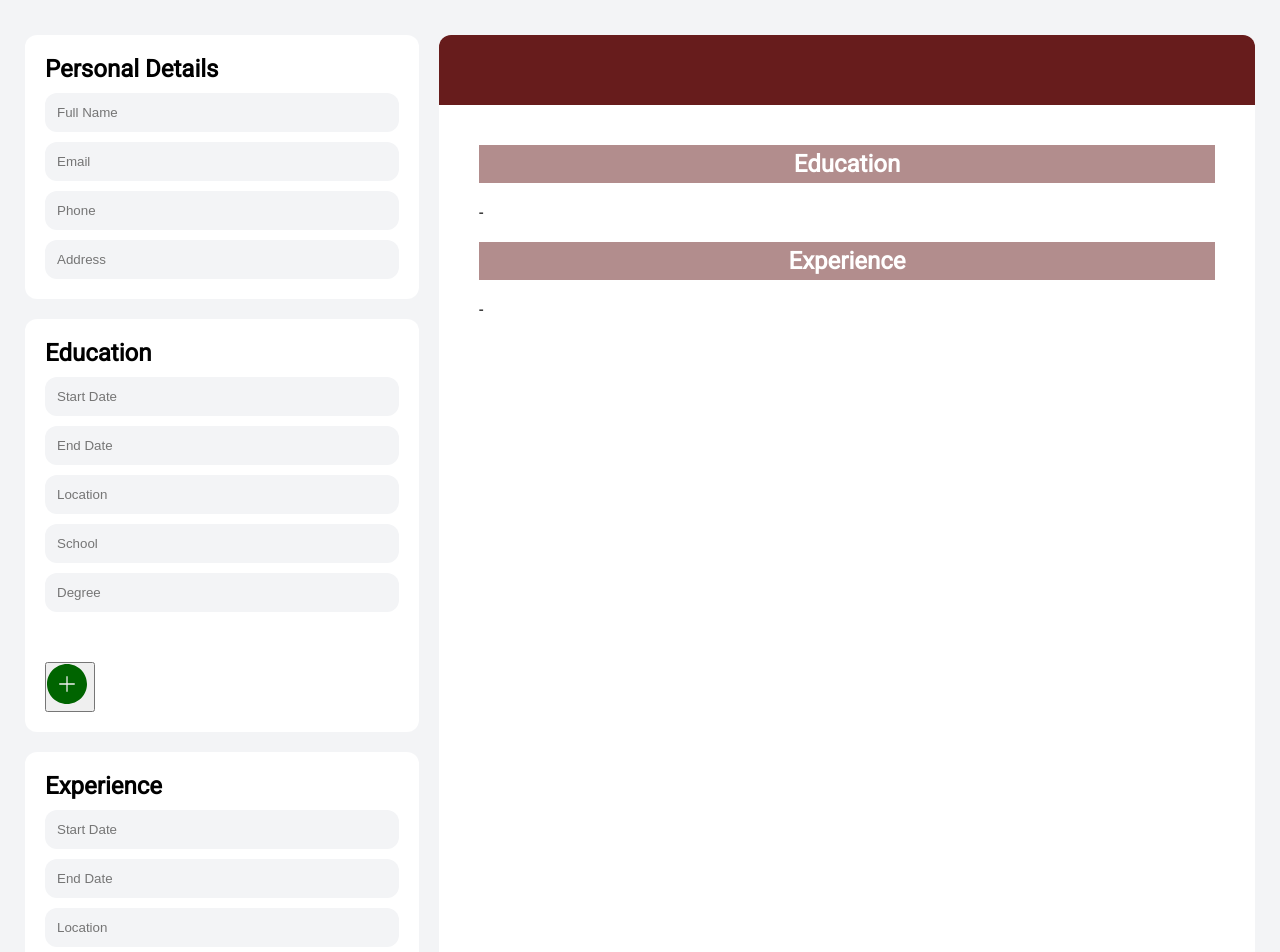
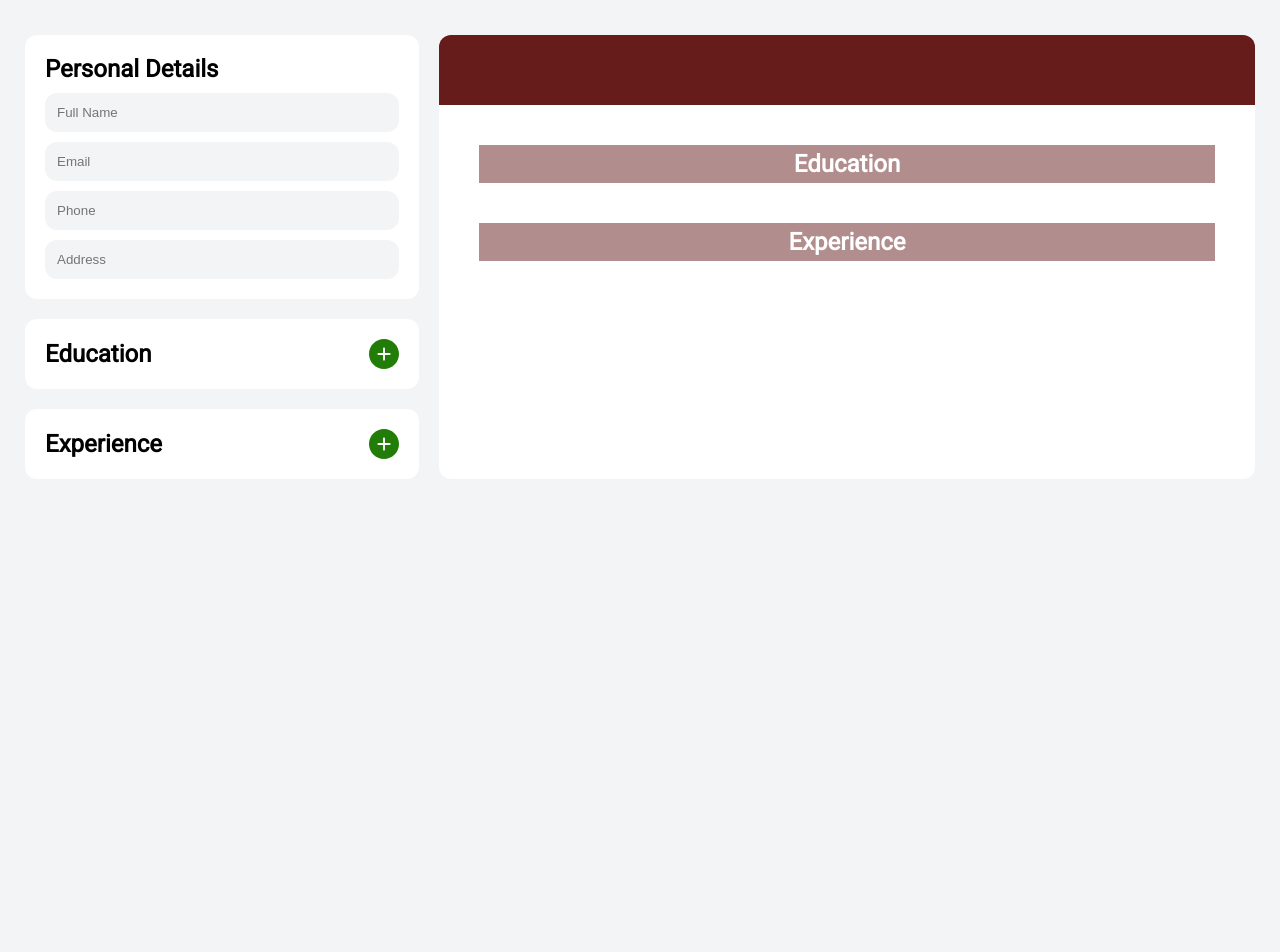
Before and after one commit to andylebeau/CV-Application, a React (Vite) app: page / in a window 1280 px wide. Shown: the top 952 px of the page. After the commit the page ends 800 px from the top, so only its background shows below. Built offline with nearby package versions, Linux system fonts and the light colour scheme.

Commit message:
Button placement completed

```diff
--- a/src/components/education/EducationForm.jsx
+++ b/src/components/education/EducationForm.jsx
@@ -2,9 +2,9 @@ import React, { useState } from 'react';
 import generateUniqueId from '../utilities/generateUniqueID';
 
 const EducationForm = ({ education, handleEducationChange }) => {
-  const [educationDetails, setEducationDetails] = useState(education);
+  const [educationDetails, setEducationDetails] = useState([]);
 
-  const handleInputChange = (e, id) => {
+  const handleCurrentEducationChange = (e, id) => {
     const { name, value } = e.target;
     const updatedEducation = educationDetails.map((edu) => {
       if (edu.id === id) {
@@ -38,62 +38,62 @@ const EducationForm = ({ education, handleEducationChange }) => {
 
   return (
     <div className="education-section">
-      <h2>Education</h2>
+      <div className="input-section-header">
+        <h2>Education</h2>
+        <button>
+          <img
+            src="src/assets/add_button.svg"
+            alt="add button"
+            onClick={handleAddEducation}
+          />
+        </button>
+      </div>
       {educationDetails.map((edu) => (
         <div key={edu.id}>
           <input
             type="text"
             name="startDate"
             value={edu.startDate}
-            onChange={(e) => handleInputChange(e, edu.id)}
+            onChange={(e) => handleCurrentEducationChange(e, edu.id)}
             placeholder="Start Date"
           />
           <input
             type="text"
             name="endDate"
             value={edu.endDate}
-            onChange={(e) => handleInputChange(e, edu.id)}
+            onChange={(e) => handleCurrentEducationChange(e, edu.id)}
             placeholder="End Date"
           />
           <input
             type="text"
             name="location"
             value={edu.location}
-            onChange={(e) => handleInputChange(e, edu.id)}
+            onChange={(e) => handleCurrentEducationChange(e, edu.id)}
             placeholder="Location"
           />
           <input
             type="text"
             name="school"
             value={edu.school}
-            onChange={(e) => handleInputChange(e, edu.id)}
+            onChange={(e) => handleCurrentEducationChange(e, edu.id)}
             placeholder="School"
           />
           <input
             type="text"
             name="degree"
             value={edu.degree}
-            onChange={(e) => handleInputChange(e, edu.id)}
+            onChange={(e) => handleCurrentEducationChange(e, edu.id)}
             placeholder="Degree"
           />
-          {edu.id !== educationDetails[0].id && (
-            <button>
-              <img
-                src="src/assets/delete_button.svg"
-                alt="delete button"
-                onClick={() => handleRemoveEducation(edu.id)}
-              />
-            </button>
-          )}
+          <button className="delete-button">
+            <img
+              src="src/assets/delete_button.svg"
+              alt="delete button"
+              onClick={() => handleRemoveEducation(edu.id)}
+            />
+          </button>
         </div>
       ))}
-      <button>
-        <img
-          src="src/assets/add_button.svg"
-          alt="add button"
-          onClick={handleAddEducation}
-        />
-      </button>
     </div>
   );
 };
--- a/src/components/education/EducationPreview.jsx
+++ b/src/components/education/EducationPreview.jsx
@@ -3,7 +3,9 @@ const EducationPreview = ({ school, degree, startDate, endDate, location }) => {
     <section className="section-layout">
       <div className="left-column">
         <p>
-          {startDate} - {endDate}
+          {startDate}
+          {startDate && endDate && <span> – </span>}
+          {endDate}
         </p>
         <p>{location}</p>
       </div>
--- a/src/components/experience/ExperienceForm.jsx
+++ b/src/components/experience/ExperienceForm.jsx
@@ -2,9 +2,9 @@ import React, { useState } from 'react';
 import generateUniqueId from '../utilities/generateUniqueID';
 
 const ExperienceForm = ({ experience, handleExperienceChange }) => {
-  const [experienceDetails, setExperienceDetails] = useState(experience);
+  const [experienceDetails, setExperienceDetails] = useState([]);
 
-  const handleInputChange = (e, id) => {
+  const handleCurrentExperienceChange = (e, id) => {
     const { name, value } = e.target;
     const updatedExperience = experienceDetails.map((exp) => {
       if (exp.id === id) {
@@ -39,42 +39,51 @@ const ExperienceForm = ({ experience, handleExperienceChange }) => {
 
   return (
     <div className="experience-section">
-      <h2>Experience</h2>
+      <div className="input-section-header">
+        <h2>Experience</h2>
+        <button>
+          <img
+            src="src/assets/add_button.svg"
+            alt="add button"
+            onClick={handleAddExperience}
+          />
+        </button>
+      </div>
       {experienceDetails.map((exp) => (
         <div key={exp.id}>
           <input
             type="text"
             name="startDate"
             value={exp.startDate}
-            onChange={(e) => handleInputChange(e, exp.id)}
+            onChange={(e) => handleCurrentExperienceChange(e, exp.id)}
             placeholder="Start Date"
           />
           <input
             type="text"
             name="endDate"
             value={exp.endDate}
-            onChange={(e) => handleInputChange(e, exp.id)}
+            onChange={(e) => handleCurrentExperienceChange(e, exp.id)}
             placeholder="End Date"
           />
           <input
             type="text"
             name="location"
             value={exp.location}
-            onChange={(e) => handleInputChange(e, exp.id)}
+            onChange={(e) => handleCurrentExperienceChange(e, exp.id)}
             placeholder="Location"
           />
           <input
             type="text"
             name="company"
             value={exp.company}
-            onChange={(e) => handleInputChange(e, exp.id)}
+            onChange={(e) => handleCurrentExperienceChange(e, exp.id)}
             placeholder="Company"
           />
           <input
             type="text"
             name="position"
             value={exp.position}
-            onChange={(e) => handleInputChange(e, exp.id)}
+            onChange={(e) => handleCurrentExperienceChange(e, exp.id)}
             placeholder="Position"
           />
           <textarea
@@ -82,27 +91,18 @@ const ExperienceForm = ({ experience, handleExperienceChange }) => {
             rows="10"
             name="description"
             value={exp.description}
-            onChange={(e) => handleInputChange(e, exp.id)}
+            onChange={(e) => handleCurrentExperienceChange(e, exp.id)}
             placeholder="Description"
           />
-          {exp.id !== experienceDetails[0].id && (
-            <button>
-              <img
-                src="src/assets/delete_button.svg"
-                alt="delete button"
-                onClick={() => handleRemoveExperience(edu.id)}
-              />
-            </button>
-          )}
+          <button className="delete-button">
+            <img
+              src="src/assets/delete_button.svg"
+              alt="delete button"
+              onClick={() => handleRemoveExperience(exp.id)}
+            />
+          </button>
         </div>
       ))}
-      <button>
-        <img
-          src="src/assets/add_button.svg"
-          alt="add button"
-          onClick={handleAddExperience}
-        />
-      </button>
     </div>
   );
 };
--- a/src/components/experience/ExperiencePreview.jsx
+++ b/src/components/experience/ExperiencePreview.jsx
@@ -10,7 +10,9 @@ const ExperiencePreview = ({
     <section className="section-layout">
       <div className="left-column">
         <p>
-          {startDate} - {endDate}
+          {startDate}
+          {startDate && endDate && <span> – </span>}
+          {endDate}
         </p>
         <p>{location}</p>
       </div>
--- a/src/styles/App.css
+++ b/src/styles/App.css
@@ -8,6 +8,14 @@
 
 h1 {
   margin: 10px;
+}
+
+button {
+  width: 30px;
+  height: 30px;
+  appearance: none;
+  background-color: transparent;
+  border: none;
 }
 
 body {
@@ -51,11 +59,6 @@ body {
   flex-direction: column;
   gap: 10px;
   padding-bottom: 40px;
-}
-
-.education-section > h2,
-.experience-section > h2 {
-  padding-bottom: 0;
 }
 
 input,
@@ -107,8 +110,14 @@ textarea {
   margin-top: 10px;
 }
 
-button {
-  width: 50px;
-  height: 50px;
-  text-align: center;
+.input-section-header {
+  display: flex;
+  flex-direction: row;
+  justify-content: space-between;
+  align-items: center;
+  margin-bottom: -40px;
 }
+
+.delete-button {
+  margin-left: auto;
+}
```
Also changed, not shown: src/assets/add_button.svg, src/assets/delete_button.svg.
